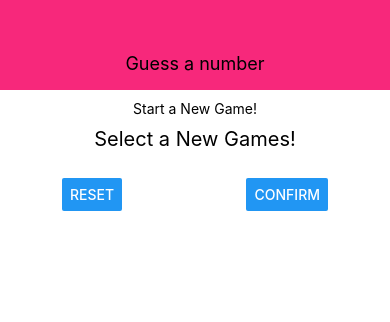
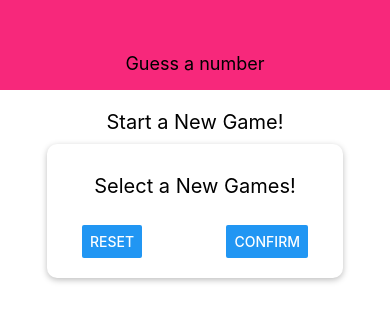
Before and after one commit to adclleva/Learning-React-Native-2-Course-Guessing-Number-App, a React Native app: screen / in a window 390 px wide. Shown: the top 322 px of the page. Built offline with nearby package versions, Linux system fonts and the light colour scheme.

Commit message:
Stiled the View as a Card container with the drop shadows and rounded corners

```diff
--- a/screens/StartGameScreen.js
+++ b/screens/StartGameScreen.js
@@ -4,7 +4,7 @@
 const StartGameScreen = (props) => {
   return (
     <View style={styles.screen}>
-      <Text>Start a New Game!</Text>
+      <Text style={styles.title}>Start a New Game!</Text>
       <View style={styles.inputContainer}>
         <Text style={styles.title}>Select a New Games!</Text>
         <TextInput />
@@ -31,6 +31,18 @@
     width: 300,
     maxWidth: "80%",
     alignItems: "center",
+    // shadow properties only works for ios
+    shadowColor: "#000",
+    shadowOffset: { width: 0, height: 2 },
+    shadowRadius: 6,
+    shadowOpacity: 0.26,
+
+    // elevation only works on android
+    elevation: 8,
+
+    padding: 20,
+    borderRadius: 10,
+    backgroundColor: "#fff",
   },
   buttonContainer: {
     flexDirection: "row",
```
